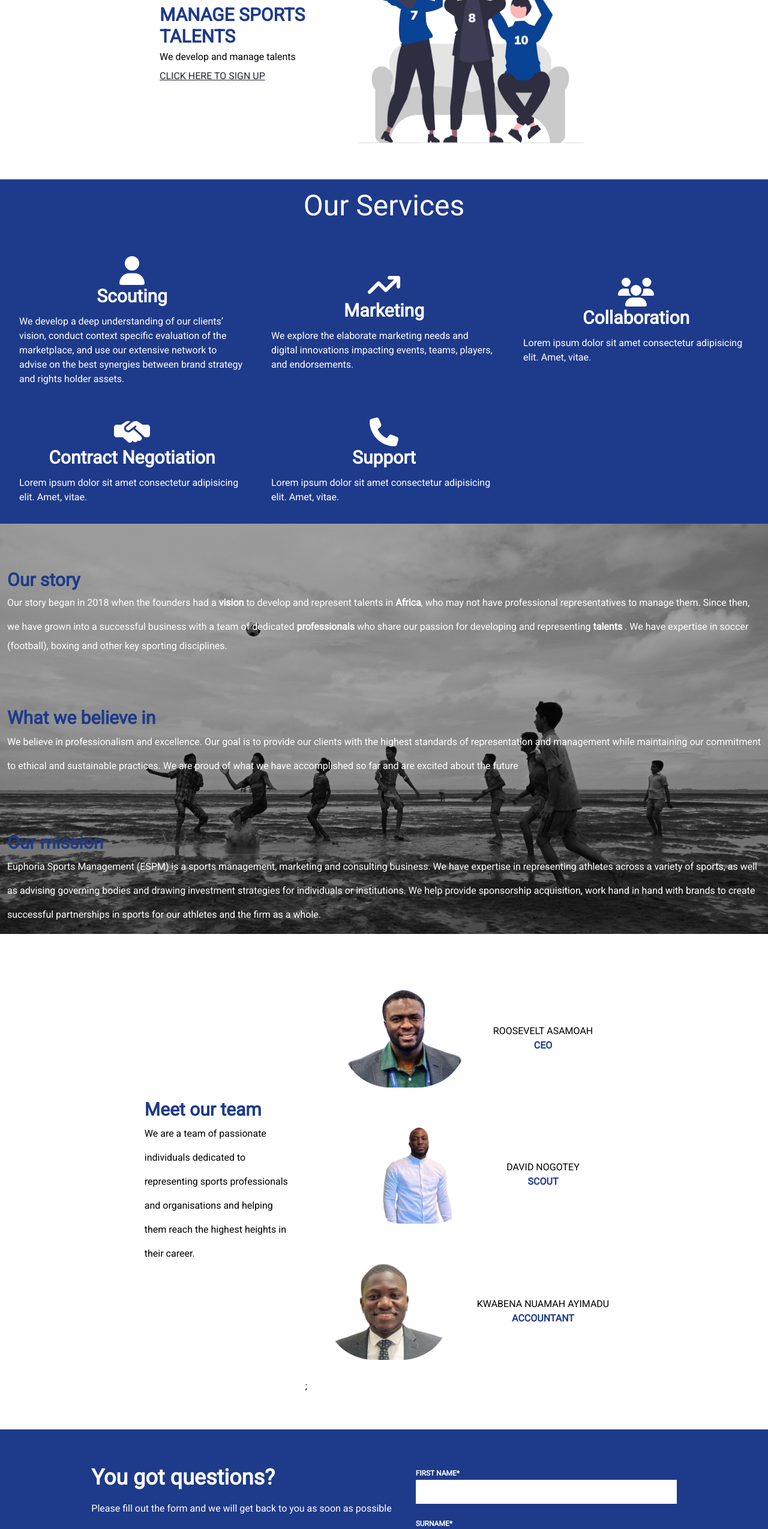
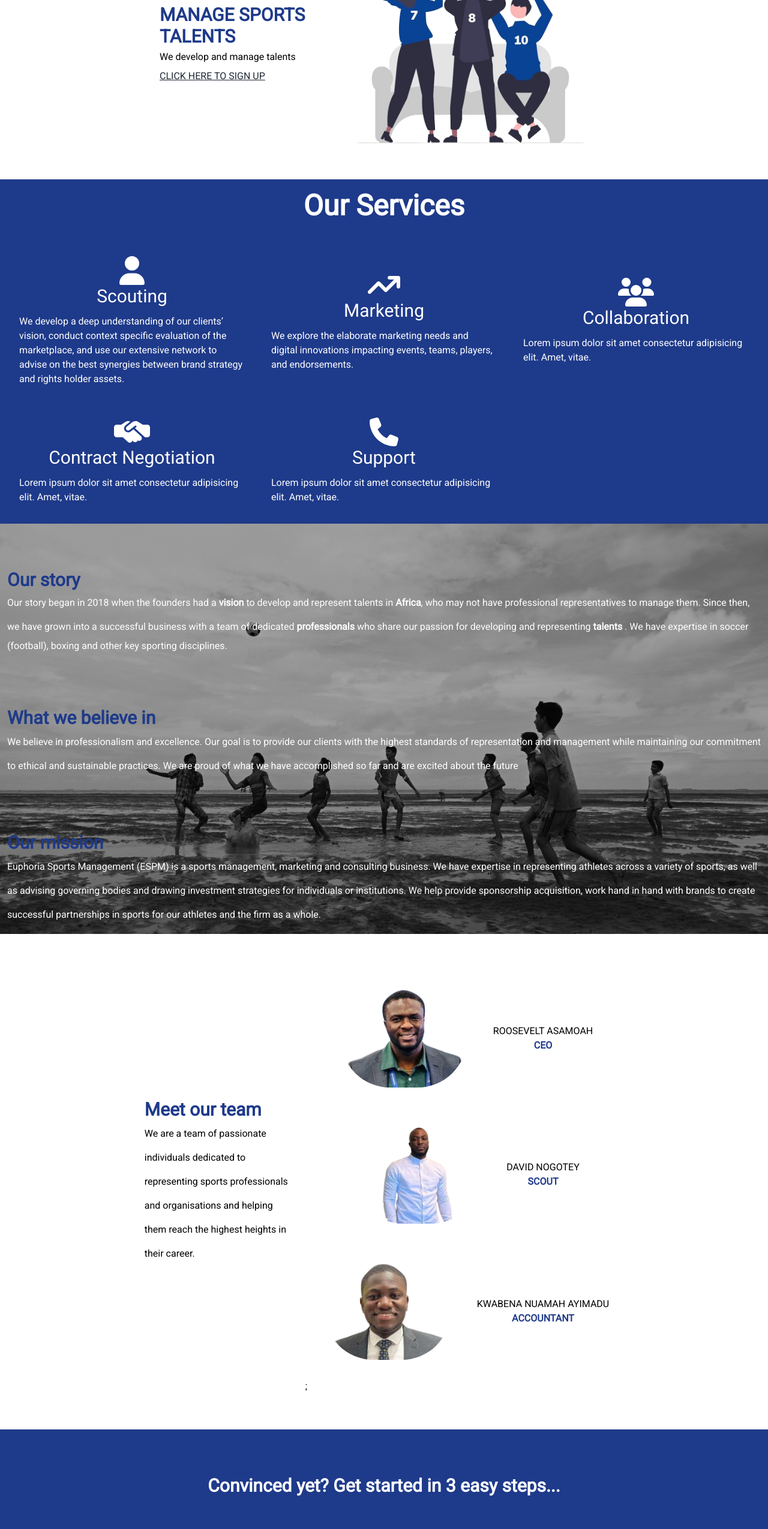
Before and after one commit to williamgyamfik/espm_landing_page, a Next.js app: page / in a window 1280 px wide. Shown: the part 234-2783 px from the top of the page at 60% size. Built offline with nearby package versions, Linux system fonts and the light colour scheme.

Commit message:
added get started component and email subscription component

```diff
--- a/app/page.jsx
+++ b/app/page.jsx
@@ -6,8 +6,10 @@ import SignUpForm from "../components/SignUpForm";
 import AboutUs from "../components/AboutUs";
 import OurServices from "../components/OurServices";
 import Contact from "../components/Contact";
+import Team from "../components/Team";
+import GetStarted from "@/components/GetStarted";
 import bgImage2 from "../public/images/bgImage2.jpg";
-import Team from "../components/Team";
+import Subscribe from "@/components/Subscribe";
 
 export default function Home() {
   return (
@@ -55,7 +57,7 @@ export default function Home() {
       </section>
 
       <section className="bg-blue-900 min-h-0 text-center" id="services">
-        <h1 className="text-5xl p-5 text-white">Our Services</h1>
+        <h1 className="text-5xl p-5 text-white font-bold">Our Services</h1>
         <OurServices />
       </section>
 
@@ -73,6 +75,14 @@ export default function Home() {
         <Team />
       </section>
 
+      <section className="bg-blue-900">
+        <GetStarted />
+      </section>
+
+      <section>
+        <Subscribe />
+      </section>
+
       <section className=" bg-blue-900   " id="contact">
         <Contact />
       </section>
--- a/components/Contact.jsx
+++ b/components/Contact.jsx
@@ -89,7 +89,7 @@ const Contact = () => {
               </div>
               <div className="flex flex-wrap">
                 <div className="w-full ">
-                  <button className="btn w-6/12 mx-auto block  bg-white hover:bg-green-600">
+                  <button className="btn w-6/12 mx-auto block rounded-none text-blue-900 hover:text-white bg-white hover:bg-blue-800">
                     Send
                   </button>
                 </div>
--- /dev/null
+++ b/components/GetStarted.jsx
@@ -0,0 +1,52 @@
+import React from "react";
+import Link from "next/link";
+import { FontAwesomeIcon } from "@fortawesome/react-fontawesome";
+import { faFileSignature } from "@fortawesome/free-solid-svg-icons";
+import { faPaperPlane } from "@fortawesome/free-solid-svg-icons";
+import { faPhoneVolume } from "@fortawesome/free-solid-svg-icons";
+
+const GetStarted = () => {
+  return (
+    <div className="mx-auto py-16">
+      <h1 className="text-3xl  text-center text-white p-3 font-bold">
+        Convinced yet? Get started in 3 easy steps...
+      </h1>
+      <div className="w-full mt-12 sm:mb-10 text-white flex  justify-around flex-col items-center sm:flex-row">
+        <div className="flex justify-center mb-10 sm:mb-0">
+          <p className="sm:text-1xl lg:text-2xl mt-1 p-1">
+            <span className="text-sm p-2 ">1.</span>Fill in your details
+          </p>
+          <FontAwesomeIcon
+            icon={faFileSignature}
+            width="30"
+            className="mx-2 "
+          />
+        </div>
+
+        <div className="flex justify-center mb-10 sm:mb-0">
+          <p className="sm:text-1xl lg:text-2xl mt-1">
+            <span className="text-sm p-2 ">2.</span>
+            Submit
+          </p>
+          <FontAwesomeIcon icon={faPaperPlane} width="30" className="mx-2 " />
+        </div>
+        <div className="flex justify-center  sm:mb-0">
+          <p className=" sm:text-1xl lg:text-2xl mt-1">
+            <span className="text-sm p-2 "> 3.</span> We get back to you
+            <span className="text-lime-500 font-bold "> ASAP</span>
+          </p>
+          <FontAwesomeIcon icon={faPhoneVolume} width="30" className="mx-2 " />
+        </div>
+      </div>
+      <div className="flex justify-center mt-10">
+        <Link href="/signup">
+          <button className="btn w-64 mx-auto block rounded-none text-blue-900 hover:text-white bg-white hover:bg-blue-800">
+            Sign up
+          </button>
+        </Link>
+      </div>
+    </div>
+  );
+};
+
+export default GetStarted;
--- a/components/OurServices.jsx
+++ b/components/OurServices.jsx
@@ -13,9 +13,7 @@ const OurServices = () => {
         <div className="">
           <FontAwesomeIcon icon={faUser} className="fa-3x" width="100" />
         </div>
-        <h1 className="text-xl sm:text-3xl text-center   font-bold">
-          Scouting
-        </h1>
+        <h1 className="text-xl sm:text-3xl text-center ">Scouting</h1>
         <p className="p-3 text-left">
           We develop a deep understanding of our clients’ vision, conduct
           context specific evaluation of the marketplace, and use our extensive
@@ -32,9 +30,7 @@ const OurServices = () => {
             width="100"
           />
         </div>
-        <h1 className="text-xl sm:text-3xl text-center font-bold ">
-          Marketing
-        </h1>
+        <h1 className="text-xl sm:text-3xl text-center  ">Marketing</h1>
         <p className="p-3 text-left">
           We explore the elaborate marketing needs and digital innovations
           impacting events, teams, players, and endorsements.
@@ -45,9 +41,7 @@ const OurServices = () => {
         <div className="">
           <FontAwesomeIcon icon={faUsers} className="fa-3x" width="100" />
         </div>
-        <h1 className="text-xl sm:text-3xl text-center  font-bold">
-          Collaboration
-        </h1>
+        <h1 className="text-xl sm:text-3xl text-center  ">Collaboration</h1>
 
         <p className="p-3 text-left">
           Lorem ipsum dolor sit amet consectetur adipisicing elit. Amet, vitae.
@@ -62,7 +56,7 @@ const OurServices = () => {
             width="100"
           />
         </div>
-        <h1 className="text-xl sm:text-3xl text-center  font-bold">
+        <h1 className="text-xl sm:text-3xl text-center  ">
           Contract Negotiation
         </h1>
         <p className="p-3 text-left">
@@ -74,7 +68,7 @@ const OurServices = () => {
         <div className="">
           <FontAwesomeIcon icon={faPhone} className="fa-3x" width="100" />
         </div>
-        <h1 className="text-xl sm:text-3xl text-center  font-bold">Support</h1>
+        <h1 className="text-xl sm:text-3xl text-center  ">Support</h1>
         <p className="p-3 text-left">
           Lorem ipsum dolor sit amet consectetur adipisicing elit. Amet, vitae.
         </p>
--- /dev/null
+++ b/components/Subscribe.jsx
@@ -0,0 +1,40 @@
+import React, { useState } from "react";
+import Link from "next/link";
+
+const Subscribe = () => {
+  const [input, setInput] = useState("");
+
+  const formHandler = (e) => {
+    e.preventDefault();
+    setInput("");
+  };
+
+  return (
+    <div className="flex flex-col my-16 p-5">
+      <div className="text-center p-5">
+        <p className=" text-blue-900">
+          Subscribe to our emailing list and receive the latest updates from us
+        </p>
+      </div>
+
+      <div className="flex items-center align-center justify-center flex-wrap">
+        <div className="p-5">
+          <input
+            className="h-12 w-64 text-center text-blue-900 bg-white border border-blue-900"
+            placeholder="Enter Email address here"
+            type="text"
+          />
+        </div>
+        <div className="p-5">
+          <Link href="/signup">
+            <button className="btn   w-64 mx-auto block rounded-none text-blue-900 border-blue-900 hover:text-white bg-white hover:bg-blue-800">
+              Sign up
+            </button>
+          </Link>
+        </div>
+      </div>
+    </div>
+  );
+};
+
+export default Subscribe;
```
